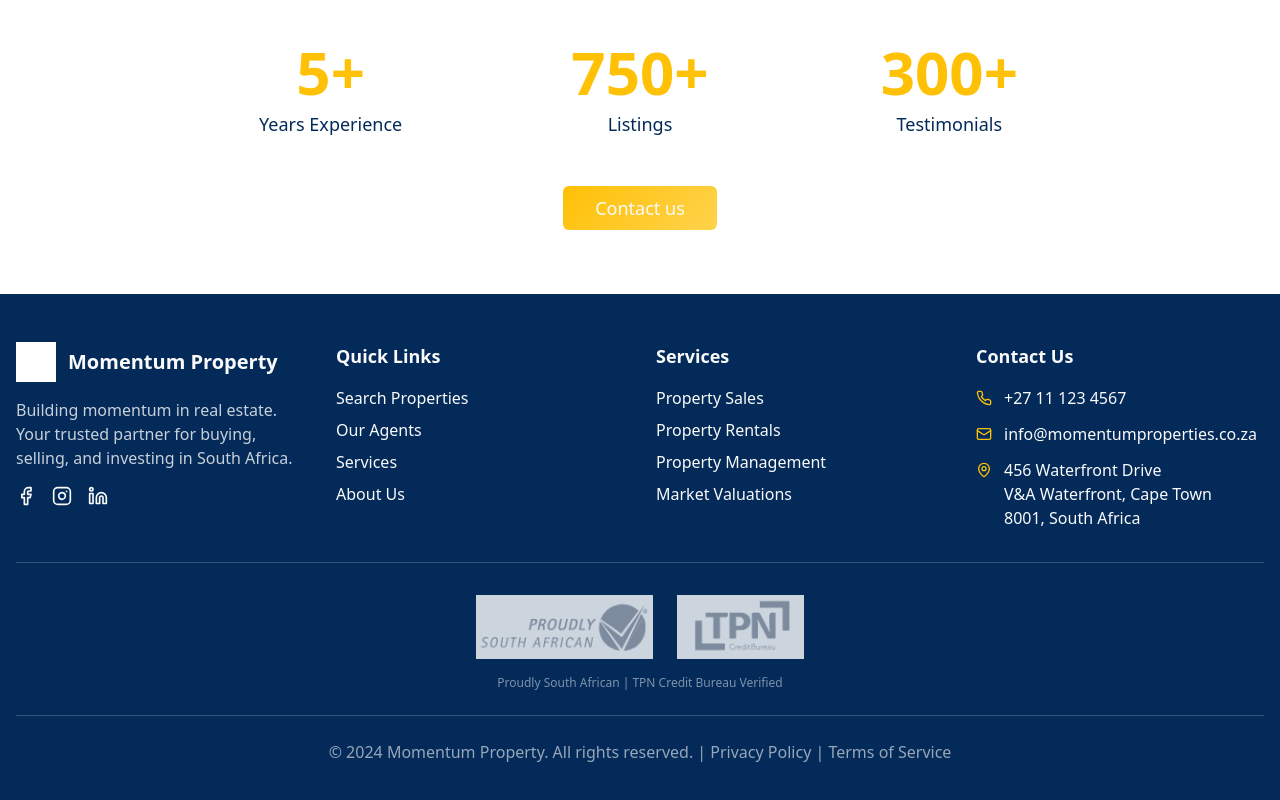
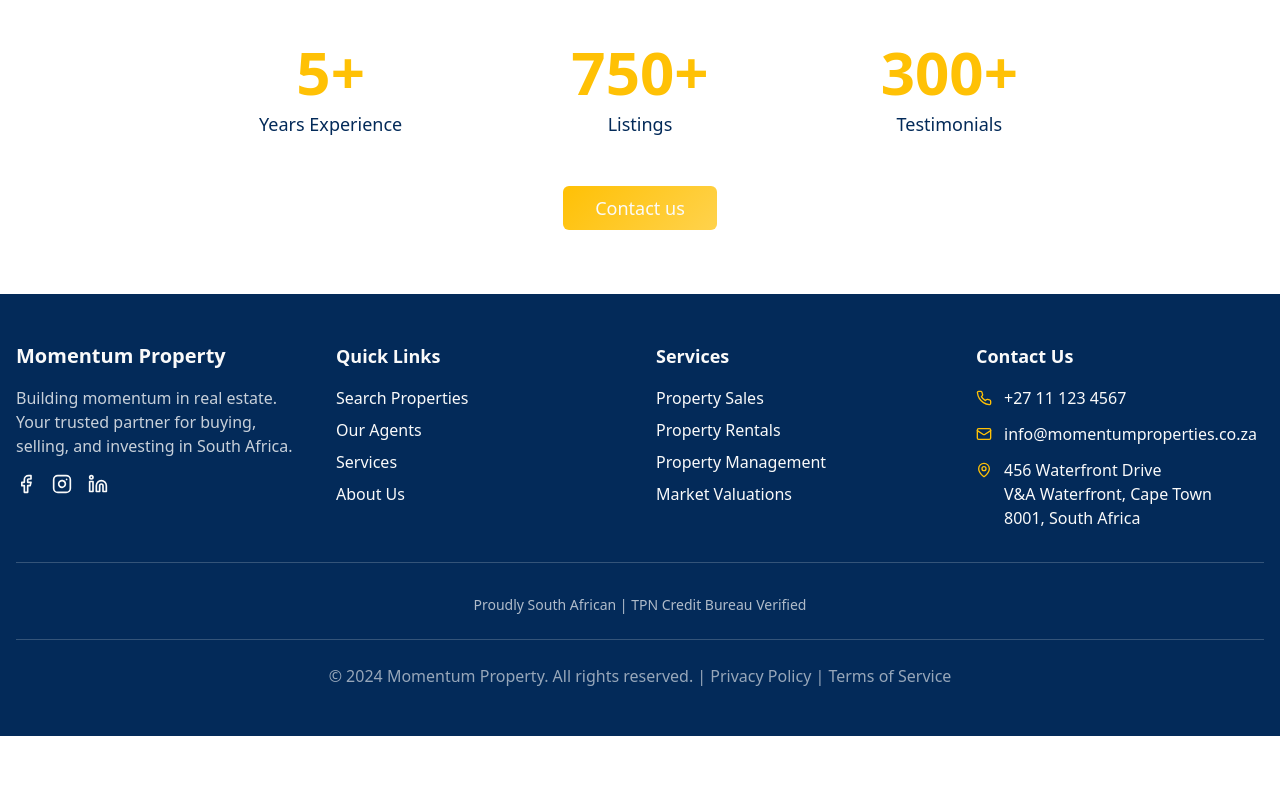
Before and after one commit to bob6512/url-to-file-fun, a React (Vite) app: page / in a window 1280 px wide. Shown: the part 1642-2442 px from the top of the page. After the commit the page ends 2378 px from the top, so only its background shows below. Built offline with nearby package versions, Linux system fonts and the light colour scheme; the HTML template or start-up script is replaced by a standard one.

Commit message:
Fix footer logos

```diff
--- a/src/components/Footer.tsx
+++ b/src/components/Footer.tsx
@@ -1,8 +1,5 @@
 import { Link } from "react-router-dom";
 import { Phone, Mail, MapPin, Facebook, Instagram, Linkedin } from "lucide-react";
-import momentumLogo from "@/assets/momentum-logo.png";
-import proudlySALogo from "@/assets/proudly-south-african-official.png";
-import tpnLogo from "@/assets/tpn-credit-bureau-official.png";
 
 const Footer = () => {
   return (
@@ -12,7 +9,6 @@ const Footer = () => {
           {/* Company Info */}
           <div className="space-y-4">
             <div className="flex items-center space-x-3">
-              <img src={momentumLogo} alt="Momentum Property" className="h-10 w-10 brightness-0 invert" />
               <span className="text-xl font-bold">Momentum Property</span>
             </div>
             <p className="text-primary-foreground/80">
@@ -71,22 +67,10 @@ const Footer = () => {
         <div className="border-t border-primary-foreground/20 mt-8 pt-8">
           <div className="flex flex-col items-center space-y-4">
             <div className="flex flex-col sm:flex-row items-center justify-center gap-8">
-              <div className="flex items-center space-x-6">
-                <img
-                  src={proudlySALogo}
-                  alt="Proudly South African"
-                  className="h-16 opacity-80 hover:opacity-100 transition-opacity"
-                />
-                <img
-                  src={tpnLogo}
-                  alt="TPN Credit Bureau"
-                  className="h-16 opacity-80 hover:opacity-100 transition-opacity"
-                />
-              </div>
+              <p className="text-sm text-primary-foreground/70 text-center">
+                Proudly South African | TPN Credit Bureau Verified
+              </p>
             </div>
-            <p className="text-xs text-primary-foreground/50 text-center">
-              Proudly South African | TPN Credit Bureau Verified
-            </p>
           </div>
         </div>
 
```
